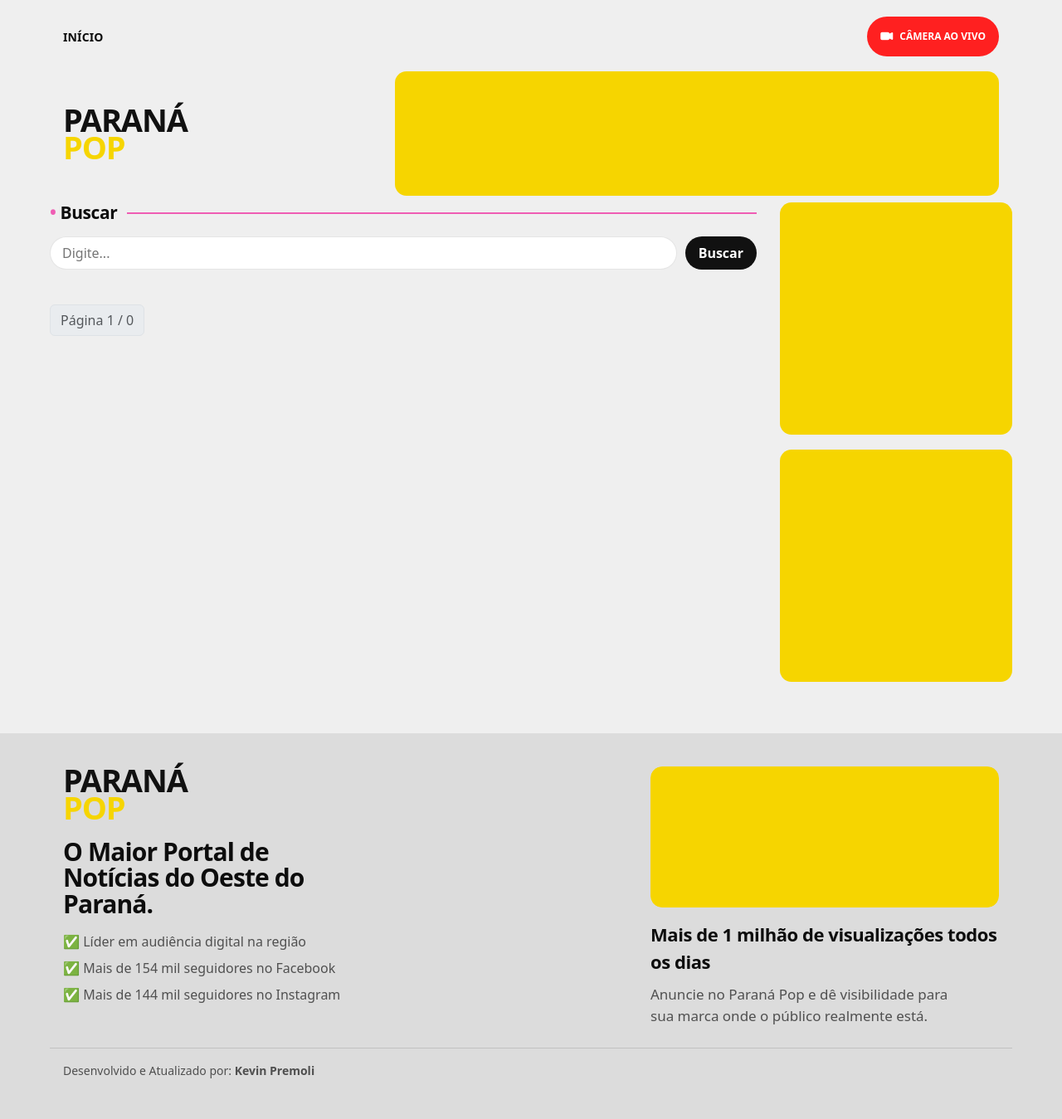
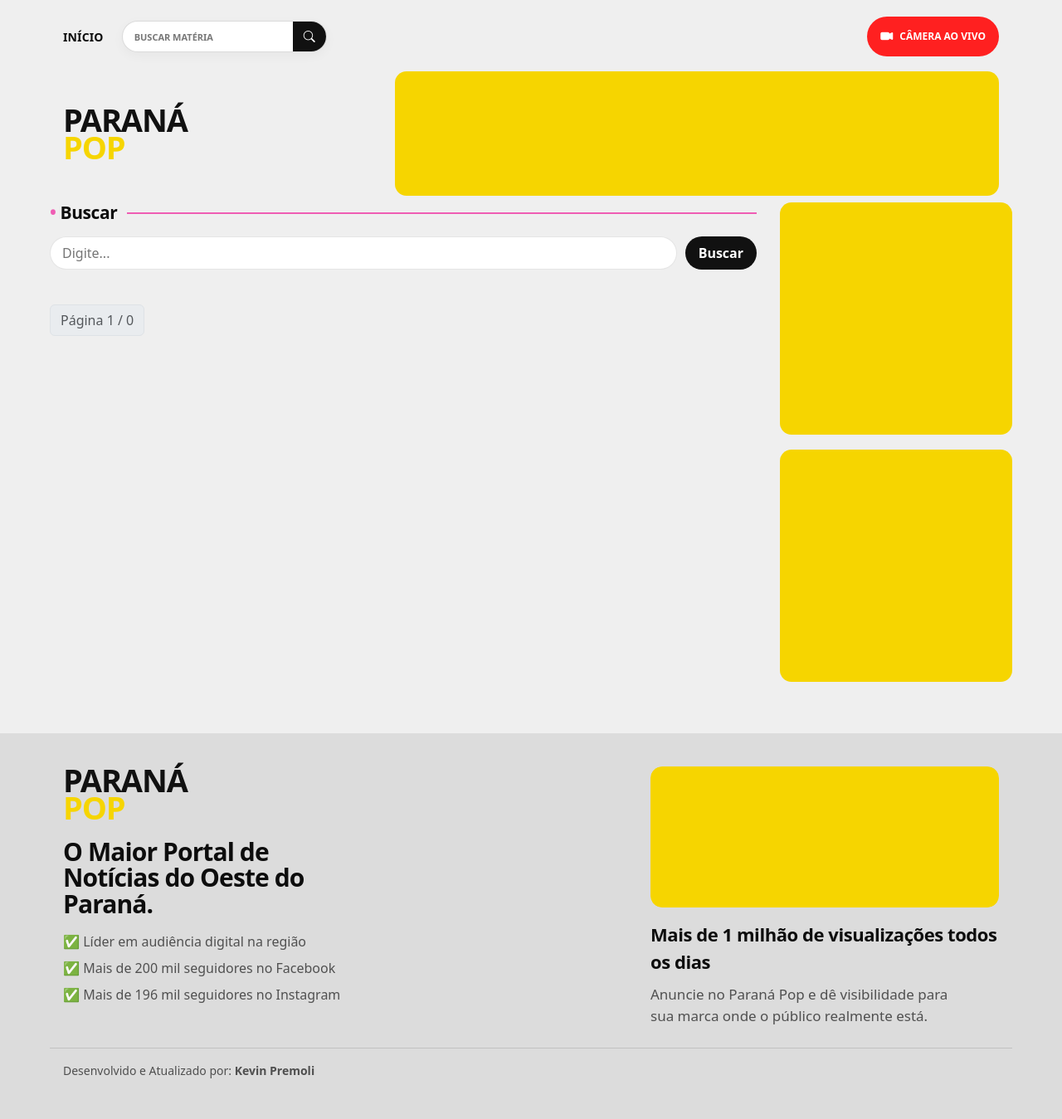
Before and after one commit to Hunter954/ParanaPOP, a Flask app: page /buscar in a window 1280 px wide. Shown: the whole page at 83% size. Run offline with Flask 3, Linux system fonts and the light colour scheme; data comes from the database, SQL or seed files in the repository; data that the repository does not hold is empty; parts of the project's set-up code (start-up, migrations or seed data) failed here and were passed over.

Commit message:
Add files via upload

```diff
--- a/app/static/css/site.css
+++ b/app/static/css/site.css
@@ -28,6 +28,11 @@
 .main-nav{display:flex;align-items:center;gap:20px;flex-wrap:nowrap;min-width:0}
 .nav-link{text-decoration:none;text-transform:uppercase;font-size:14px;font-weight:900;letter-spacing:.01em;white-space:nowrap;padding:0}
 .nav-link:hover{opacity:.75}
+.top-search-form{display:flex;align-items:center;min-width:210px;height:38px;border:1px solid rgba(0,0,0,.14);border-radius:999px;background:#fff;overflow:hidden;margin-left:2px;box-shadow:0 4px 14px rgba(0,0,0,.04)}
+.top-search-input{flex:1;min-width:0;height:100%;border:0;background:transparent;padding:0 10px 0 14px;font-size:12px;font-weight:800;outline:none;color:#111}
+.top-search-input::placeholder{color:#777;text-transform:uppercase;font-size:11px;font-weight:900}
+.top-search-button{width:40px;height:100%;border:0;background:#111;color:#fff;display:flex;align-items:center;justify-content:center;cursor:pointer;font-size:14px}
+.top-search-button:hover{background:var(--accent)}
 .live-chip{background:var(--accent);color:#fff;text-decoration:none;border-radius:999px;padding:8px 16px;font-size:12px;font-weight:900;text-transform:uppercase;line-height:1;display:inline-flex;align-items:center;justify-content:center;gap:8px;min-height:48px;min-width:146px;white-space:nowrap;text-align:center}
 .live-chip__icon,.live-chip__label{display:inline-flex;align-items:center;justify-content:center;line-height:1}
 .live-chip__icon{flex:0 0 auto}
@@ -204,6 +209,7 @@
   .site-header-container,.site-footer-container{padding-left:14px;padding-right:14px}
   .main-nav{gap:14px}
   .nav-link{font-size:13px}
+  .top-search-form{min-width:170px;height:36px}
 
   .home-news-layout{
     grid-template-columns:350px minmax(0,1fr);
@@ -241,6 +247,7 @@
   .header-topline{flex-direction:column;align-items:flex-start}
   .main-nav{gap:12px;flex-wrap:wrap}
   .nav-link{font-size:14px}
+  .top-search-form{min-width:240px;max-width:100%}
   .brand-row{grid-template-columns:1fr;gap:18px}
   .brand{justify-content:flex-start}
   .header-panels{grid-template-columns:1fr}
@@ -278,6 +285,7 @@
   .header-shell{gap:12px}
   .main-nav{display:grid;grid-template-columns:repeat(3,minmax(0,1fr));width:100%;gap:10px 14px}
   .nav-link{font-size:13px;white-space:normal}
+  .top-search-form{grid-column:1 / -1;width:100%;min-width:0}
   .live-chip{font-size:11px;min-height:42px;min-width:132px}
   .brand-text{font-size:34px}
   .feature-thumb{height:220px}
--- a/app/templates/base.html
+++ b/app/templates/base.html
@@ -122,6 +122,13 @@
           {% for c in nav_categories[:7] %}
             <a class="nav-link" href="{{ url_for('site.category', slug=c.slug) }}">{{ c.name }}</a>
           {% endfor %}
+
+          <form class="top-search-form" action="{{ url_for('site.search') }}" method="get" role="search" aria-label="Buscar matéria">
+            <input class="top-search-input" type="search" name="q" value="{{ request.args.get('q', '') }}" placeholder="Buscar matéria" aria-label="Buscar matéria">
+            <button class="top-search-button" type="submit" aria-label="Buscar">
+              <i class="bi bi-search" aria-hidden="true"></i>
+            </button>
+          </form>
         </nav>
 
         <div class="header-top-actions">
@@ -200,8 +207,8 @@
         <h3>O Maior Portal de Notícias do Oeste do Paraná.</h3>
         <ul class="footer-points">
           <li>Líder em audiência digital na região</li>
-          <li>Mais de 154 mil seguidores no Facebook</li>
-          <li>Mais de 144 mil seguidores no Instagram</li>
+          <li>Mais de 200 mil seguidores no Facebook</li>
+          <li>Mais de 196 mil seguidores no Instagram</li>
         </ul>
       </div>
 
```
